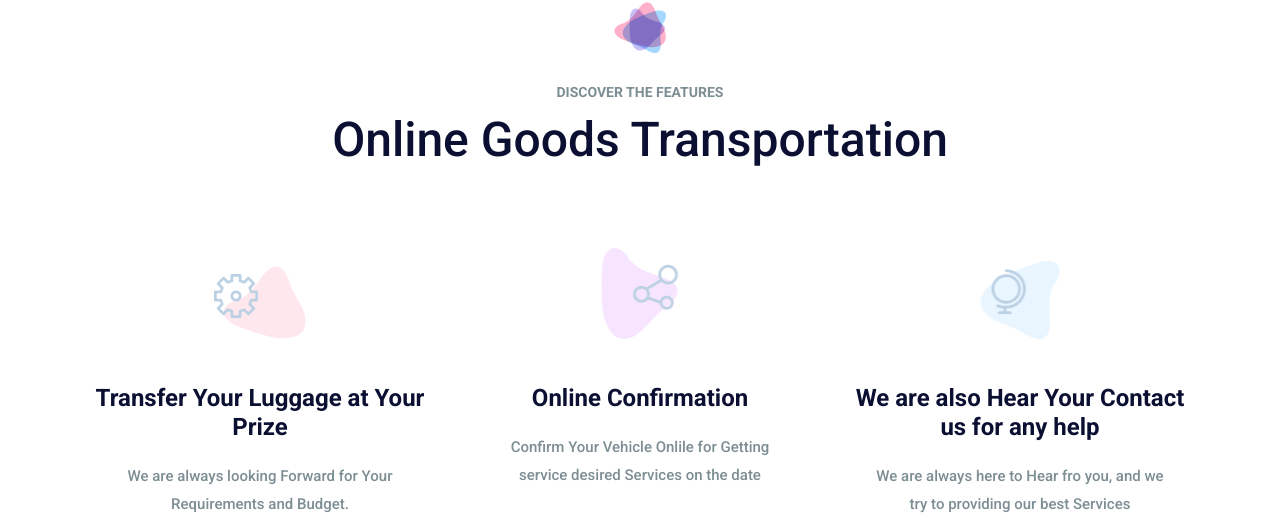
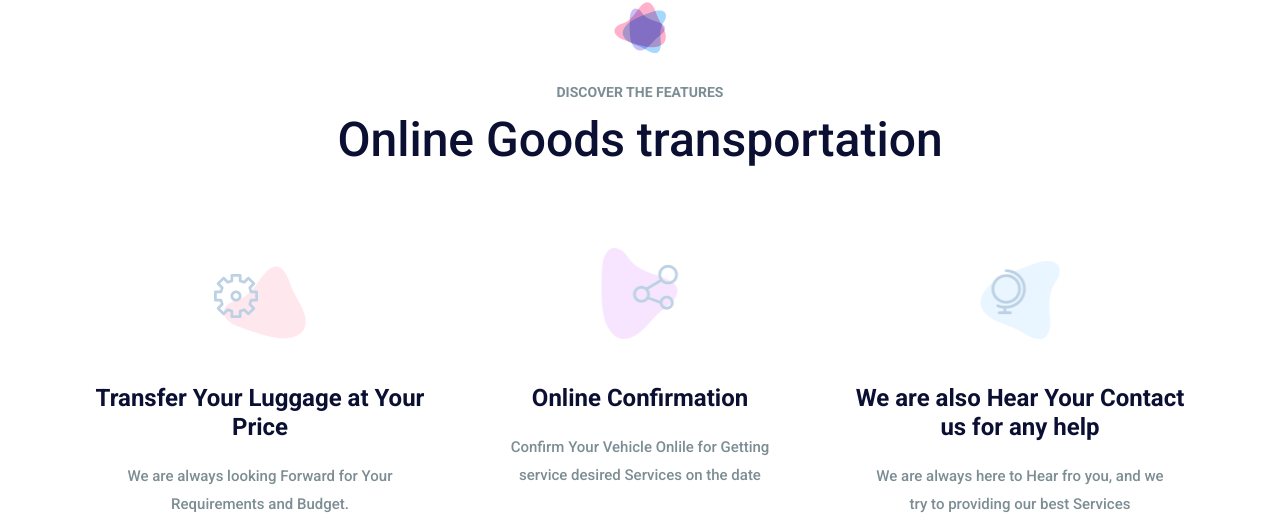
Before and after one commit to vral-parmar/HireTruck, a PHP site: page / in a window 1280 px wide. Shown: the part 1018-1543 px from the top of the page. Run offline with PHP 8.4, Linux system fonts and the light colour scheme.

Commit message:
ad inc minor change

```diff
--- a/Profile.php
+++ b/Profile.php
@@ -60,11 +60,9 @@ require_once("Session.php");
                         <div class="panel-body">
                             <div class="row">
                                 <div class="col-xs-12 col-sm-8">
-
                                   <?php
                                   $qry="SELECT * FROM `user_s` WHERE S_mail='$email'";
                                   $res=mysqli_query($con,$qry) or die(mysqli_error($con));
-
                                     if(mysqli_num_rows($res)>0)
                                     {
                                       while(  $retrive=mysqli_fetch_array($res))
@@ -77,13 +75,11 @@ require_once("Session.php");
                                     <h2><?php echo $fname." ".$lname; ?> </h2><br>
                                     <p><strong>Email:</strong> <?php echo $email; ?> </p>
                                     <p><strong>Mobile Number: </strong>  <?php echo $mno; ?> </p>
-
                                     </p>
                                 </div><!--/col-->
                                 <div class="col-xs-12 col-sm-4 text-center">
                                     <img src="http://api.randomuser.me/portraits/men/49.jpg" alt="" class="center-block img-circle img-responsive">
                                 </div><!--/col-->
-
                                 <div class="col-xs-12 col-sm-4">
                                     <h2><strong> 20,7K </strong></h2>
                                     <p><small>Add </small></p>
@@ -91,13 +87,11 @@ require_once("Session.php");
                                         <div class="modal fade shadow-lg p-3 mb-5 bg-white rounded" id="myModal">
                                             <div class="modal-dialog modal-dialog-centered">
                                                 <div class="modal-content">
-
                                                     <!-- Modal Header -->
                                                     <div class="modal-header bg-primary">
                                                         <h4 class="modal-title text-light">HireTruck Ad Post</h4>
                                                         <button type="button" class="close" data-dismiss="modal">&times;</button>
                                                     </div>
-
                                                     <!-- Modal body -->
                                                     <div class="card-body">
                                                         <h4 class="card-title">Post your AD for transfer your Luggage</h4>
--- a/index.php
+++ b/index.php
@@ -222,7 +222,7 @@
                 <div class="c_title">
                     <img src="img/icon/title-icon.png" alt="">
                     <h6>Discover the features</h6>
-                    <h2>Online Goods Transportation</h2>
+                    <h2>Online Goods transportation</h2>
                 </div>
                 <div class="row feature_inner">
                     <div class="col-lg-4 col-sm-6">
@@ -230,7 +230,7 @@
                             <div class="f_icon">
                                 <img src="img/icon/f-icon-1.png" alt="">
                             </div>
-                            <h4>Transfer Your Luggage at Your Prize</h4>
+                            <h4>Transfer Your Luggage at Your Price</h4>
                             <p>We are always looking Forward for Your Requirements and Budget.</p>
                             <!--<a class="more_btn" href="#">Read More</a>-->
                         </div>
@@ -374,7 +374,7 @@
             <div class="container">
                 <div class="row get_touch_inner">
                     <div class="col-lg-6">
-                        <form class="contact_us_form row" action="contact_process.php" method="post" id="contactForm" novalidate="novalidate">
+                        <form class="contact_us_form row" action="Common_feedback.php" method="post" id="contactForm" novalidate="novalidate">
                             <div class="form-group col-lg-6">
                                 <input type="text" class="form-control" id="name" name="name" placeholder="Name">
                             </div>
```
Also changed, not shown: Ad_inc.php (+2 -5 lines).
